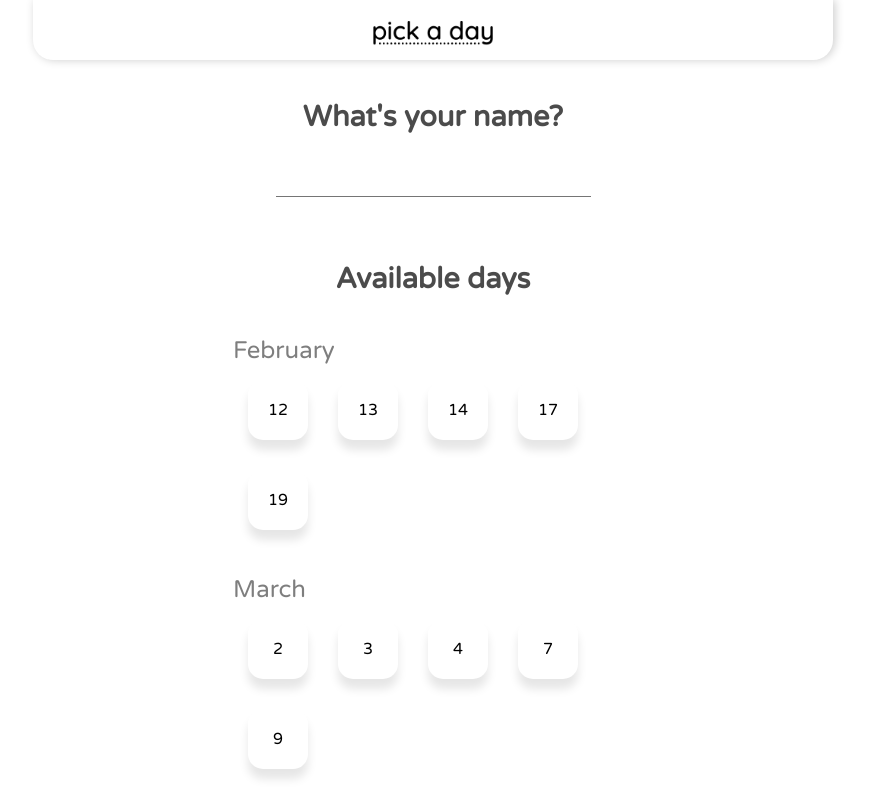
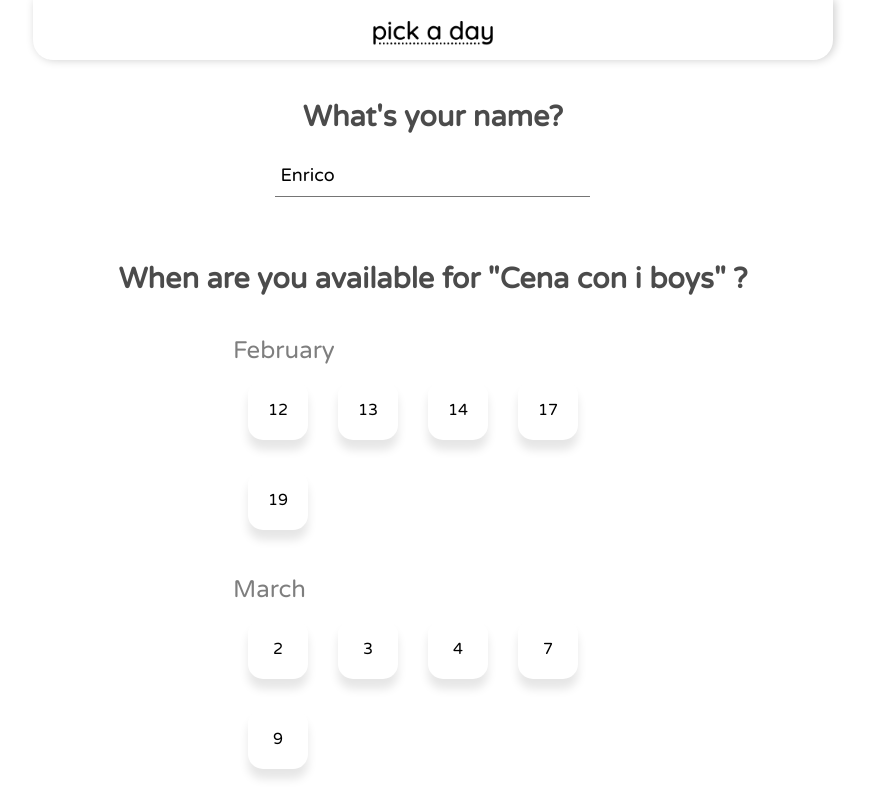
Before and after one commit to giacomoschiavo/pick-a-day, a React (Create React App) app: page /1 in a window 1280 px wide. Shown: the top 800 px of the page, without its empty margins (207-1076 px from the left). Built offline with nearby package versions, Linux system fonts and the light colour scheme; no server answers.

Commit message:
Updated Vote page

```diff
--- a/src/components/routes/Vote.js
+++ b/src/components/routes/Vote.js
@@ -1,17 +1,36 @@
-import React from "react";
+import React, { useEffect, useState } from "react";
 import classes from "./Vote.module.css";
 import Label from "../ui/Label";
 import TextInput from "../ui/TextInput";
 import Button from "../ui/Button";
 import AvailableDays from "../container/AvailableDays";
+import axios from "axios";
 
 const Vote = () => {
+
+  //determinates if user has already visited the page
+  useEffect(() => {
+    axios.get('https://geolocation-db.com/json/')
+      .then(function (response) {
+        //TODO controllare se l'utente è giá stato inserito e chiamare setHasAlreadyLogged
+      })
+      .catch(function (error) {
+        console.log(error);
+      });
+  }, [])
+
+  const [hasAlreadyLogged, setHasAlreadyLogged] = useState(false);
+  const [availableDays, setAvailableDays] = useState([]);
+
+  const eventName = "Cena con i boys"; //TODO da reperire dal backend
+  const userName = "Enrico"; //TODO prendere nome da textinput o dal server se l'user é loggato
+
   return (
     <div className={classes.container}>
       <Label>What's your name?</Label>
-      <TextInput />
-      <Label>Available days</Label>
-      <AvailableDays />
+      <TextInput value={userName} disabled={hasAlreadyLogged} />
+      <Label>When are you available for "{eventName}" ?</Label>
+      <AvailableDays availableDays={availableDays} setAvailableDays={setAvailableDays} />
       <Button className={classes.sendButton}>Send</Button>
       <p>or</p>
       <Button className={classes.resultsButton} isPrimary={false}>
--- a/src/components/ui/TextInput.js
+++ b/src/components/ui/TextInput.js
@@ -12,6 +12,7 @@ const TextInput = (props) => {
       <input
         type="text"
         value={props.value}
+        disabled={props.disabled}
         onChange={onChangeHandler}
         required
       />
```
